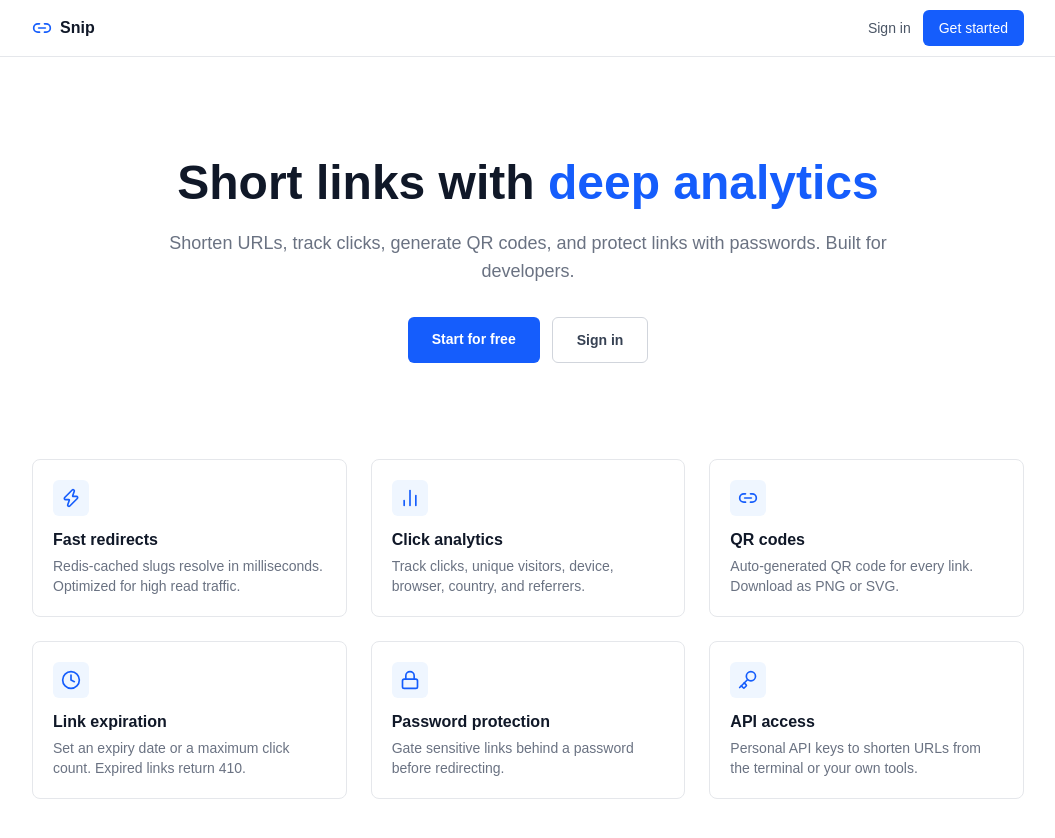
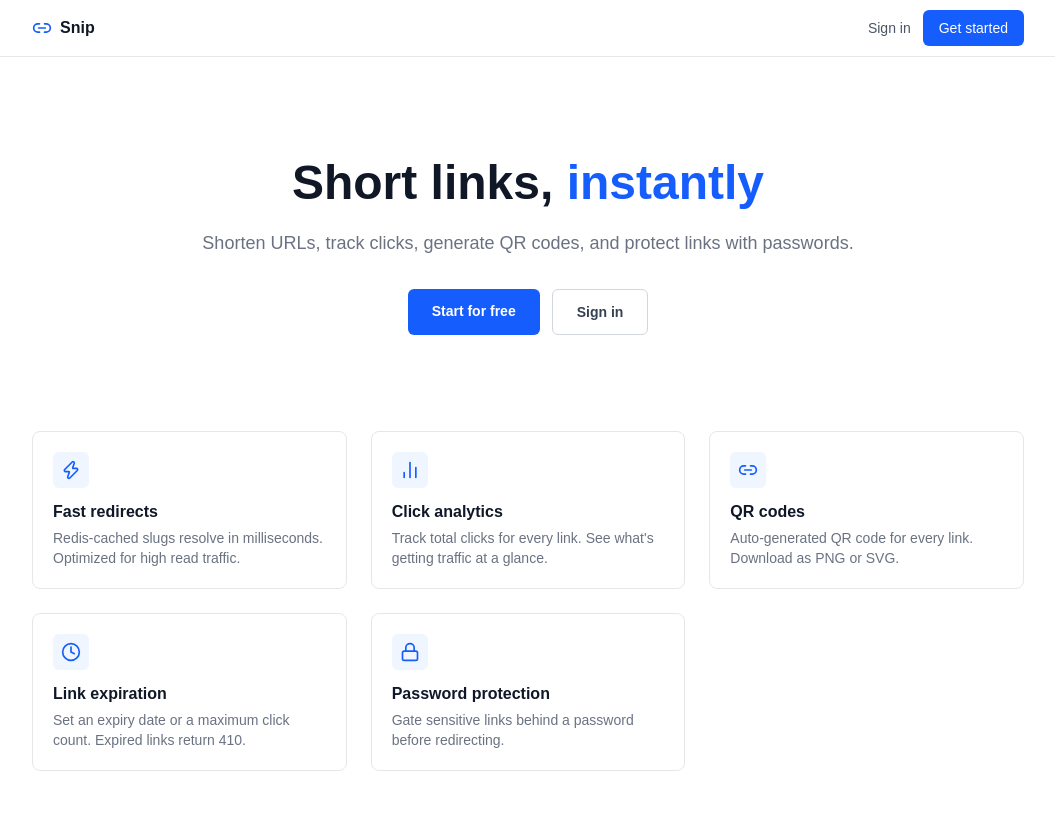
Before and after one commit to winsonsutanto10/wshort, a Next.js app: page / in a window 1280 px wide. Shown: the top 838 px of the page, without its empty margins (112-1167 px from the left). Built offline with nearby package versions, Linux system fonts and the light colour scheme; no server answers.

Commit message:
fix qr code

```diff
--- a/src/app/api/links/[id]/qr/route.ts
+++ b/src/app/api/links/[id]/qr/route.ts
@@ -31,17 +31,15 @@ export async function GET(
     return new NextResponse(svg, {
       headers: {
         'Content-Type': 'image/svg+xml',
-        'Content-Disposition': `attachment; filename="qr-${data.slug}.svg"`,
         'Cache-Control': 'public, max-age=3600',
       },
     })
   }
 
   const buffer = await generateQRPng(shortUrl, size)
-  return new NextResponse(buffer.buffer as ArrayBuffer, {
+  return new NextResponse(buffer, {
     headers: {
       'Content-Type': 'image/png',
-      'Content-Disposition': `attachment; filename="qr-${data.slug}.png"`,
       'Cache-Control': 'public, max-age=3600',
     },
   })
--- a/src/app/page.tsx
+++ b/src/app/page.tsx
@@ -1,4 +1,4 @@
-import { Link2, BarChart2, Lock, Clock, Zap, Key } from 'lucide-react'
+import { Link2, BarChart2, Lock, Clock, Zap } from 'lucide-react'
 import { LandingNav } from '@/components/layout/LandingNav'
 import { HeroCta } from '@/components/layout/HeroCta'
 
@@ -10,12 +10,11 @@ export default function LandingPage() {
       {/* Hero */}
       <section className="max-w-3xl mx-auto px-4 py-24 text-center">
         <h1 className="text-5xl font-bold text-gray-900 leading-tight">
-          Short links with{' '}
-          <span className="text-blue-600">deep analytics</span>
+          Short links,{' '}
+          <span className="text-blue-600">instantly</span>
         </h1>
         <p className="mt-4 text-lg text-gray-500">
           Shorten URLs, track clicks, generate QR codes, and protect links with passwords.
-          Built for developers.
         </p>
         <HeroCta />
       </section>
@@ -47,7 +46,7 @@ const features = [
   {
     icon: BarChart2,
     title: 'Click analytics',
-    description: 'Track clicks, unique visitors, device, browser, country, and referrers.',
+    description: 'Track total clicks for every link. See what\'s getting traffic at a glance.',
   },
   {
     icon: Link2,
@@ -64,9 +63,4 @@ const features = [
     title: 'Password protection',
     description: 'Gate sensitive links behind a password before redirecting.',
   },
-  {
-    icon: Key,
-    title: 'API access',
-    description: 'Personal API keys to shorten URLs from the terminal or your own tools.',
-  },
 ]
--- a/src/lib/qr/generate.ts
+++ b/src/lib/qr/generate.ts
@@ -1,13 +1,12 @@
 import QRCode from 'qrcode'
 
-export async function generateQRPng(url: string, size: number = 300): Promise<Uint8Array> {
-  const buffer = await QRCode.toBuffer(url, {
+export async function generateQRPng(url: string, size: number = 300): Promise<Buffer> {
+  return QRCode.toBuffer(url, {
     type: 'png',
     width: size,
     margin: 2,
     color: { dark: '#000000', light: '#ffffff' },
   })
-  return new Uint8Array(buffer.buffer, buffer.byteOffset, buffer.byteLength)
 }
 
 export async function generateQRSvg(url: string, size: number = 300): Promise<string> {
```
